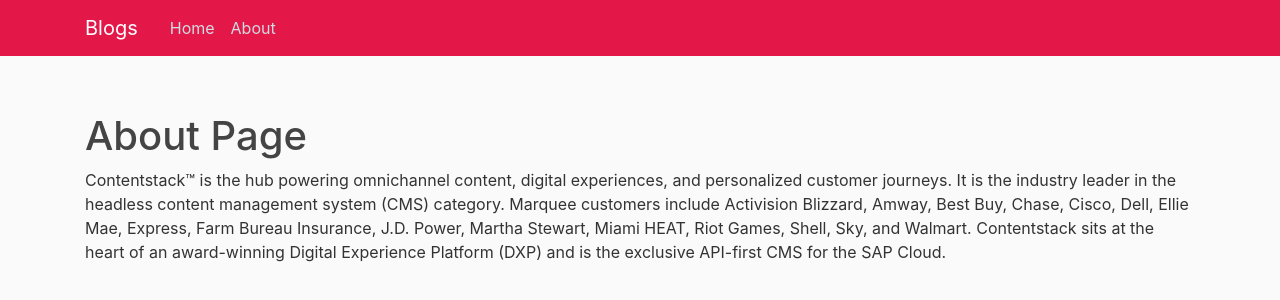
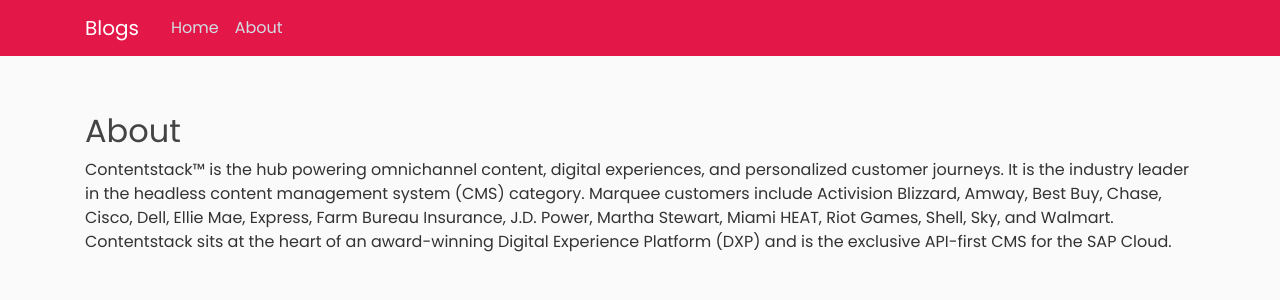
Before and after one commit to GaziAkil/contentstack-blog, a React (Vite) app: page /about in a window 1280 px wide. Shown: the top 300 px of the page. Built offline with nearby package versions, Linux system fonts and the light colour scheme; what contentstack would draw is missing.

Commit message:
Added blog app

```diff
--- a/src/pages/About.jsx
+++ b/src/pages/About.jsx
@@ -10,7 +10,7 @@
     render() {
         return (
             <div className="container">
-                <h1>About Page</h1>
+                <h2>About</h2>
                 <p>Contentstack™ is the hub powering omnichannel content, digital experiences,
                     and personalized customer journeys. It is the industry
                     leader in the headless content management system (CMS) category.
--- a/src/pages/Detail.jsx
+++ b/src/pages/Detail.jsx
@@ -31,7 +31,7 @@
           <div className="row">
             <div className="col-10 mx-auto">
               <p>Date: { post.date }</p>
-              <h2>{ post.blog_title }</h2>
+              <h2 className='title-pink'>{ post.blog_title }</h2>
               <p>Category: { post.categories }</p>
               <p>Author: { post.author }</p>
               <br></br>
--- a/src/styles/styles.css
+++ b/src/styles/styles.css
@@ -1,9 +1,10 @@
-
+@import url('https://fonts.googleapis.com/css2?family=Poppins&display=swap');
 body {
     background: #fafafa;
     color: #333333;
     margin-top: 7rem;
     margin-bottom: 4rem;
+    font-family: 'Poppins', sans-serif;
   }
 
   h1, h2, h3, h4, h5, h6 {
@@ -26,3 +27,6 @@
   .site-header .navbar-nav .nav-link.active {
     font-weight: 500;
   }
+  .title-pink{
+    color: #e41749;
+  }
```
